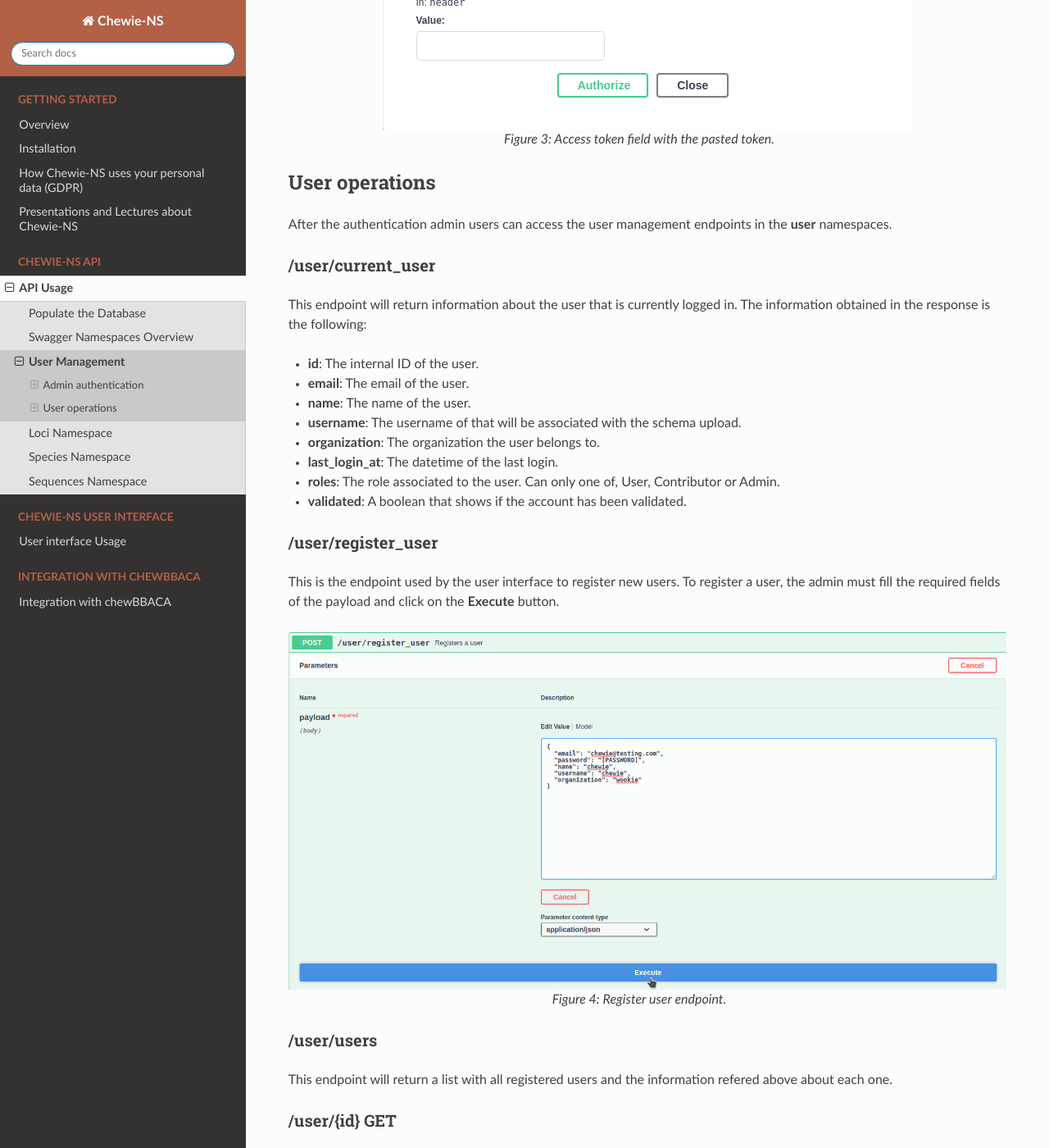
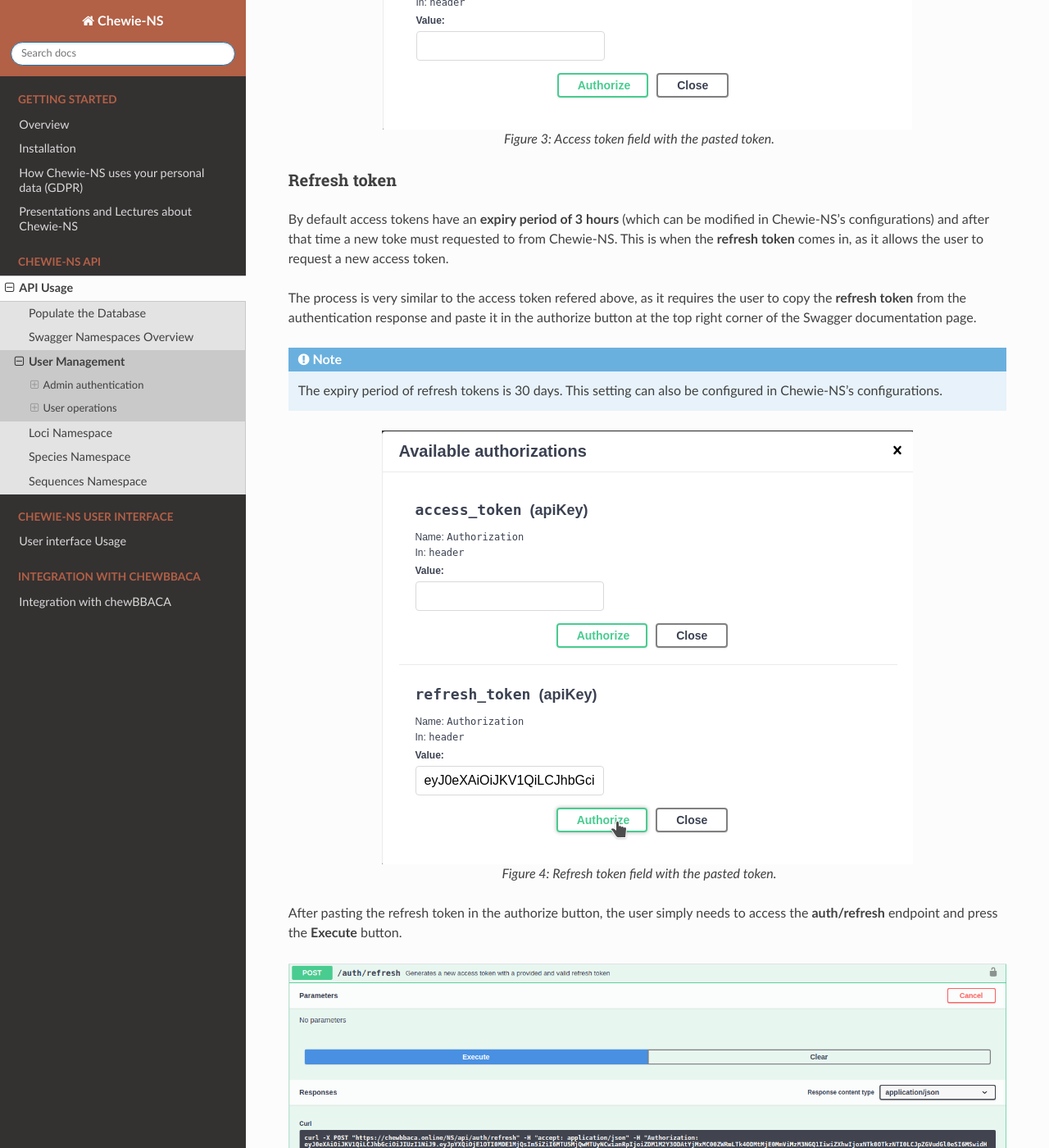
Before and after one commit to B-UMMI/Chewie-NS, a Sphinx documentation site: the page built from docs/user/user_management.rst, in a window 1280 px wide and 1400 px high, scrolled down 1958 px. Shown: the whole window at 82% size. Built offline with Sphinx 7.4.7 and the Read the Docs theme 2.0.0, drawn with Linux system fonts in a browser that asks for light colours; some of the changed lines change nothing that is shown; some of the changed text lies outside the part shown.

Commit message:
Added a new section about refresh tokens.

```diff
--- a/docs/user/user_management.rst
+++ b/docs/user/user_management.rst
@@ -49,32 +49,32 @@
     Figure 3: Access token field with the pasted token.
 
 
-.. Refresh token
-.. ^^^^^^^^^^^^^
+Refresh token
+^^^^^^^^^^^^^
 
-.. By default access tokens have an **expiry period of 3 hours** (which can be modified in Chewie-NS's configurations)
-.. and after that time a new toke must requested to from Chewie-NS.
-.. This is when the **refresh token** comes in, as it allows the user to request a new access token.
+By default access tokens have an **expiry period of 3 hours** (which can be modified in Chewie-NS's configurations)
+and after that time a new toke must requested to from Chewie-NS.
+This is when the **refresh token** comes in, as it allows the user to request a new access token.
 
-.. The process is very similar to the access token refered above, as it requires the user to copy the
-.. **refresh token** from the authentication response and paste it in the authorize button at the top
-.. right corner of the Swagger documentation page.
+The process is very similar to the access token refered above, as it requires the user to copy the
+**refresh token** from the authentication response and paste it in the authorize button at the top
+right corner of the Swagger documentation page.
 
-.. .. note:: The expiry period of refresh tokens is 30 days. This setting can also be configured in Chewie-NS's configurations.
+.. note:: The expiry period of refresh tokens is 30 days. This setting can also be configured in Chewie-NS's configurations.
 
 
-.. .. figure:: ../resources/user_auth_refresh_token_pasted.png
-..     :align: center
+.. figure:: ../resources/user_auth_refresh_token_pasted.png
+    :align: center
 
-..     Figure 4: Refresh token field with the pasted token.
+    Figure 4: Refresh token field with the pasted token.
 
-.. After pasting the refresh token in the authorize button, the user simply needs to access the **auth/refresh**
-.. endpoint and press the **Execute** button.
+After pasting the refresh token in the authorize button, the user simply needs to access the **auth/refresh**
+endpoint and press the **Execute** button.
 
-.. .. figure:: ../resources/user_auth_new_access_token.png
-..     :align: center
+.. figure:: ../resources/user_auth_new_access_token.png
+    :align: center
 
-..     Figure 5: New access token obtained from the refresh endpoint.
+    Figure 5: New access token obtained from the refresh endpoint.
 
 
 User operations
@@ -108,7 +108,7 @@
 .. figure:: ../resources/register_user.png
     :align: center
 
-    Figure 4: Register user endpoint.
+    Figure 6: Register user endpoint.
 
 
 /user/users
```
Also changed, not shown: docs/resources/user_auth_new_access_token.png (added).
